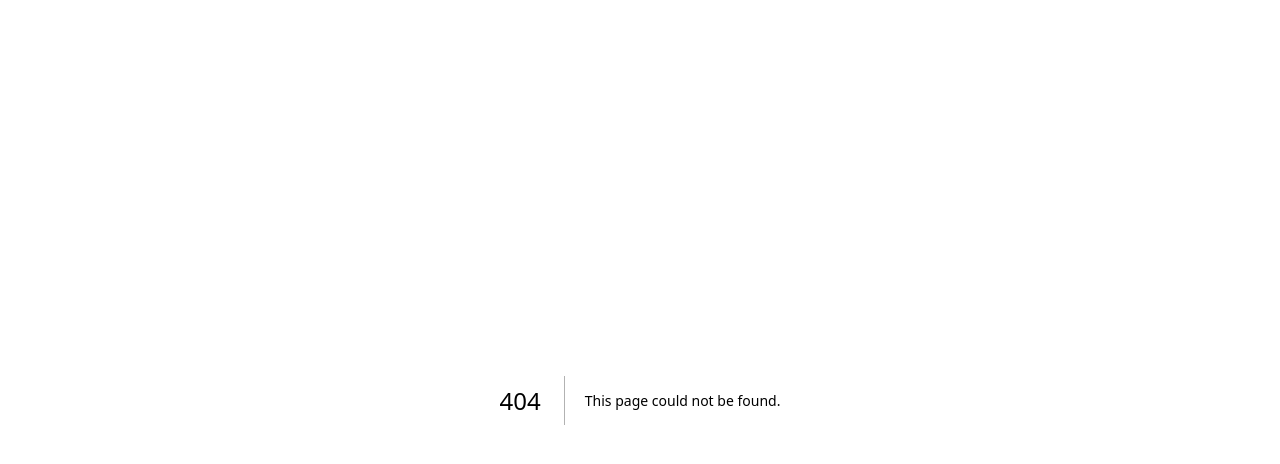
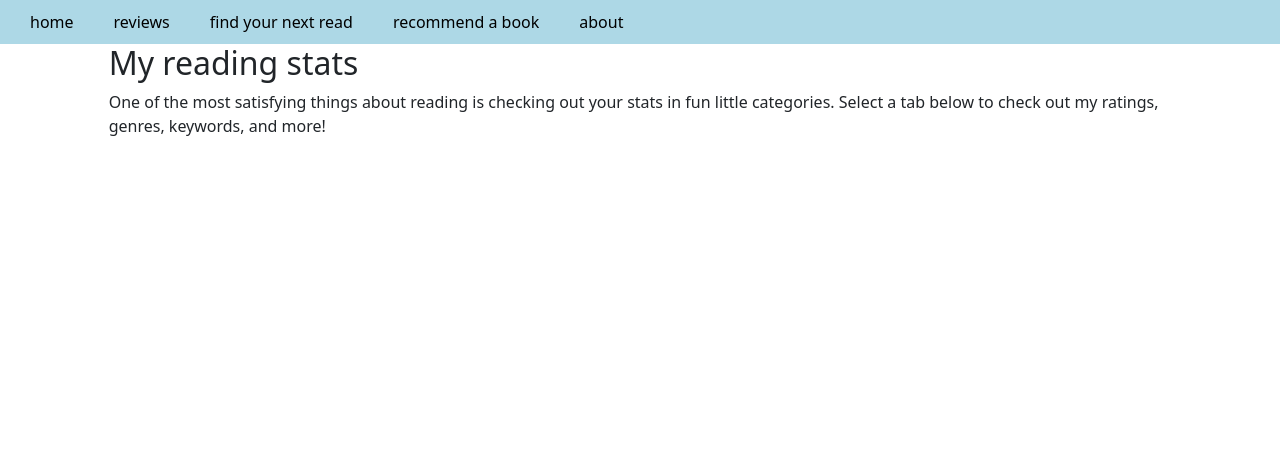
Before and after one commit to NayanaAg/game-night, a Next.js app: page /stats in a window 1280 px wide. Before the commit this address had no page. Shown: the top 464 px of the page. Built offline with nearby package versions, Linux system fonts and the light colour scheme.

Commit message:
npm build

```diff
--- /dev/null
+++ b/app/stats/page.tsx
@@ -0,0 +1,22 @@
+"use client";
+
+import * as React from "react";
+import "bootstrap/dist/css/bootstrap.min.css";
+import "../global.css";
+import GlobalNav from "../components/nav";
+
+export default function Page() {
+  return <>
+    <div id="container">
+      <GlobalNav />
+
+      <div className="row">
+        <div className="col-10 offset-1">
+          <h1>My reading stats</h1>
+          <p>One of the most satisfying things about reading is checking out your stats in fun little categories. Select a tab below to check out my ratings, genres, keywords, and more!</p>
+        </div>
+      </div>
+    </div>
+
+  </>
+};
```
Also changed, not shown: app/suggest/page.tsx (deleted).
